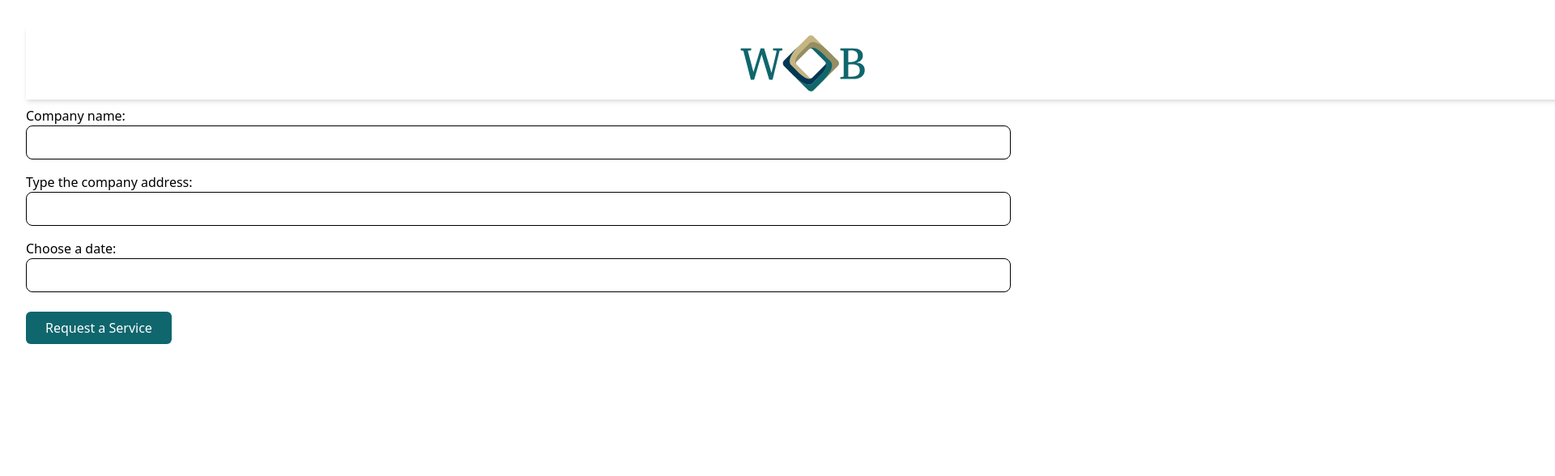
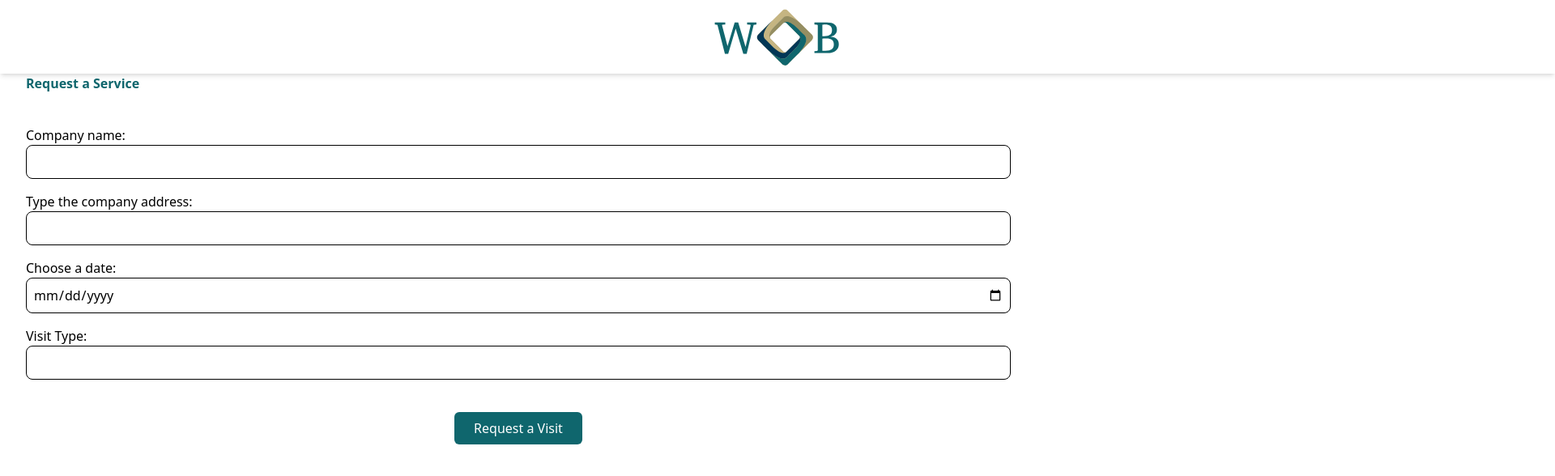
Before and after one commit to michelk27/wob-frontend, a React (Create React App) app: page /newvisit in a window 1280 px wide. Shown: the top 588 px of the page at 81% size, 1920 px wide, since content can reach past the window. Built offline with nearby package versions, Linux system fonts and the light colour scheme.

Commit message:
newvisit page text fields

```diff
--- a/src/components/NewVisitPage.jsx
+++ b/src/components/NewVisitPage.jsx
@@ -1,28 +1,99 @@
-import React from 'react';
+import React, { useState } from 'react';
 import LogoImage from "../assets/logo.svg";
 
 const NewVisitPage = () => {
-    return(
-        <div className="p-8">
+    const [companyName, setCompanyName] = useState("");
+    const [addresses, setAddresses] = useState("");
+    const [date, setDate] = useState("");
+    const [type, setType] = useState("");
+    const API_URL_REQUEST =  "http://localhost:8080/api/visit-requests"
+
+
+    const handleRequestVisit = async () => {
+        const initialStatus = "Pending"; //  initial status
+        try {
+            const response = await fetch(API_URL_REQUEST, {
+                method: 'POST',
+                headers: {
+                    'Content-Type': 'application/json',
+                },
+                body: JSON.stringify({
+                    companyName,
+                    type,
+                    addresses,
+                    date,
+                    status: initialStatus,
+                }),
+            });
+
+            if (response.ok) {
+                // Request successful, you can handle it here
+                console.log('Visit requested successfully');
+            } else {
+                // Request failed, you can handle the error here
+                console.error('Failed to request visit');
+            }
+        } catch (error) {
+            console.error('Error:', error);
+        }
+    };
+
+    return (
+        <div>
             <div className="w-[1920px] h-[91px] shadow-md bg-white flex justify-center items-center ">
                 <img src={LogoImage} alt="logo" className="h-[74px] w-[250px] my-0" />
             </div>
+            <h1 className="text-[#0F666D] font-bold px-8">Request a Service</h1>
+            <div className="p-8">
                 <div className="flex flex-col py-2">
                     <label>Company name:</label>
-                <input className="rounded-lg border p-2" type="text"/>
+                    <input
+                        className="rounded-lg border p-2"
+                        type="text"
+                        value={companyName}
+                        onChange={(e) => setCompanyName(e.target.value)}
+                    />
                 </div>
                 <div className="flex flex-col py-2">
                     <label>Type the company address:</label>
-            <input className="rounded-lg border p-2" type="text"/>
+                    <input
+                        className="rounded-lg border p-2"
+                        type="text"
+                        value={addresses}
+                        onChange={(e) => setAddresses(e.target.value)}
+                    />
                 </div>
                 <div className="flex flex-col py-2">
                     <label>Choose a date:</label>
-            <input className="rounded-lg border p-2" type="text"/>
+                    <input
+                        className="rounded-lg border p-2"
+                        type="date"
+                        value={date}
+                        onChange={(e) => setDate(e.target.value)}
+                    />
                 </div>
-            <div>
-                <button className="bg-primary rounded-md px-6 py-2 text-white mt-4" >Request a Service</button>
+                <div className="flex flex-col py-2">
+                    <label>Visit Type:</label>
+                    <input
+                        className="rounded-lg border p-2"
+                        type="text"
+                        value={type}
+                        onChange={(event) => {
+                            setType(event.target.value);
+                        }}
+                    />
+                </div>
+                <div className="flex justify-center mt-4">
+                    <button
+                        className="bg-primary rounded-md px-6 py-2 text-white mt-4"
+                        onClick={handleRequestVisit}
+                    >
+                        Request a Visit
+                    </button>
                 </div>
             </div>
-    )
-}
+        </div>
+    );
+};
+
 export default NewVisitPage;
--- a/src/components/Template/VisitRequestsList.jsx
+++ b/src/components/Template/VisitRequestsList.jsx
@@ -22,7 +22,7 @@ function VisitRequestsList() {
 
     return (
         <div className="relative overflow-x-auto shadow-md sm:rounded-lg px-6">
-            <h1>My Service Requests</h1>
+            <h1 className=" text-[#0F666D] font-bold ">My Service Requests</h1>
             <table className="w-full text-sm text-left text-gray-500 dark:text-gray-400 border p-8 ">
                 <thead className="text-xs text-gray-700 uppercase bg-gray-50 dark:bg-gray-700 dark:text-gray-400">
                 <tr>
```
Lines whose indentation alone changed are shown as unchanged.
